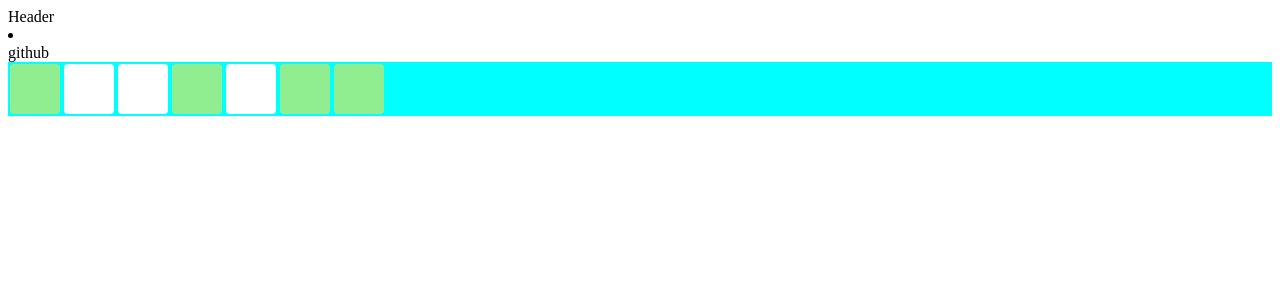
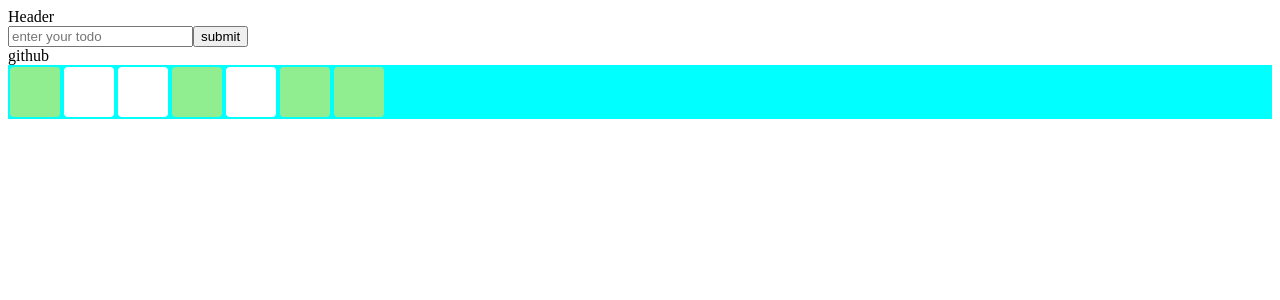
Before and after one commit to YoonHoJeong/plant-grass, a React (Create React App) app: page / in a window 1280 px wide. Shown: the top 300 px of the page. Built offline with nearby package versions, Linux system fonts and the light colour scheme.

Commit message:
add add-todo-form

```diff
--- a/src/app.jsx
+++ b/src/app.jsx
@@ -1,5 +1,7 @@
 import { useEffect, useState } from "react";
 import GrassTab from "./components/grass_tab";
+import styles from "./app.module.css";
+import AddTodoForm from "./components/add_todo_form";
 
 function leftPad(value) {
   if (value >= 10) {
@@ -42,11 +44,31 @@ function App() {
     setDates(newDates);
   }, []);
 
+  const addTodo = (todoTitle) => {
+    console.log(todoTitle);
+    setTodos((currentState) => {
+      const newTodo = { title: todoTitle, commits: {} };
+      let id;
+      if (currentState.length > 0) {
+        id = currentState[currentState.length - 1].id + 1;
+      } else {
+        id = 1;
+      }
+      newTodo.id = id;
+
+      return [...currentState, newTodo];
+    });
+  };
+
   return (
     <div>
       <header>Header</header>
-
-      <GrassTab todo={todos[0]} dates={dates} />
+      <AddTodoForm addTodo={addTodo} />
+      <ul className={styles.grassList}>
+        {todos.map((todo) => (
+          <GrassTab key={todo.id} todo={todo} dates={dates} />
+        ))}
+      </ul>
     </div>
   );
 }
--- /dev/null
+++ b/src/app.module.css
@@ -0,0 +1,4 @@
+.grassList {
+  margin: 0;
+  padding: 0;
+}
--- /dev/null
+++ b/src/components/add_todo_form.jsx
@@ -0,0 +1,23 @@
+import React, { useState } from "react";
+
+const AddTodoForm = ({ addTodo }) => {
+  const [input, setInput] = useState(null);
+  return (
+    <>
+      <input
+        value={input}
+        onChange={(e) => setInput(e.target.value)}
+        placeholder="enter your todo"
+      />
+      <button
+        onClick={() => {
+          addTodo(input);
+        }}
+      >
+        submit
+      </button>
+    </>
+  );
+};
+
+export default AddTodoForm;
```
